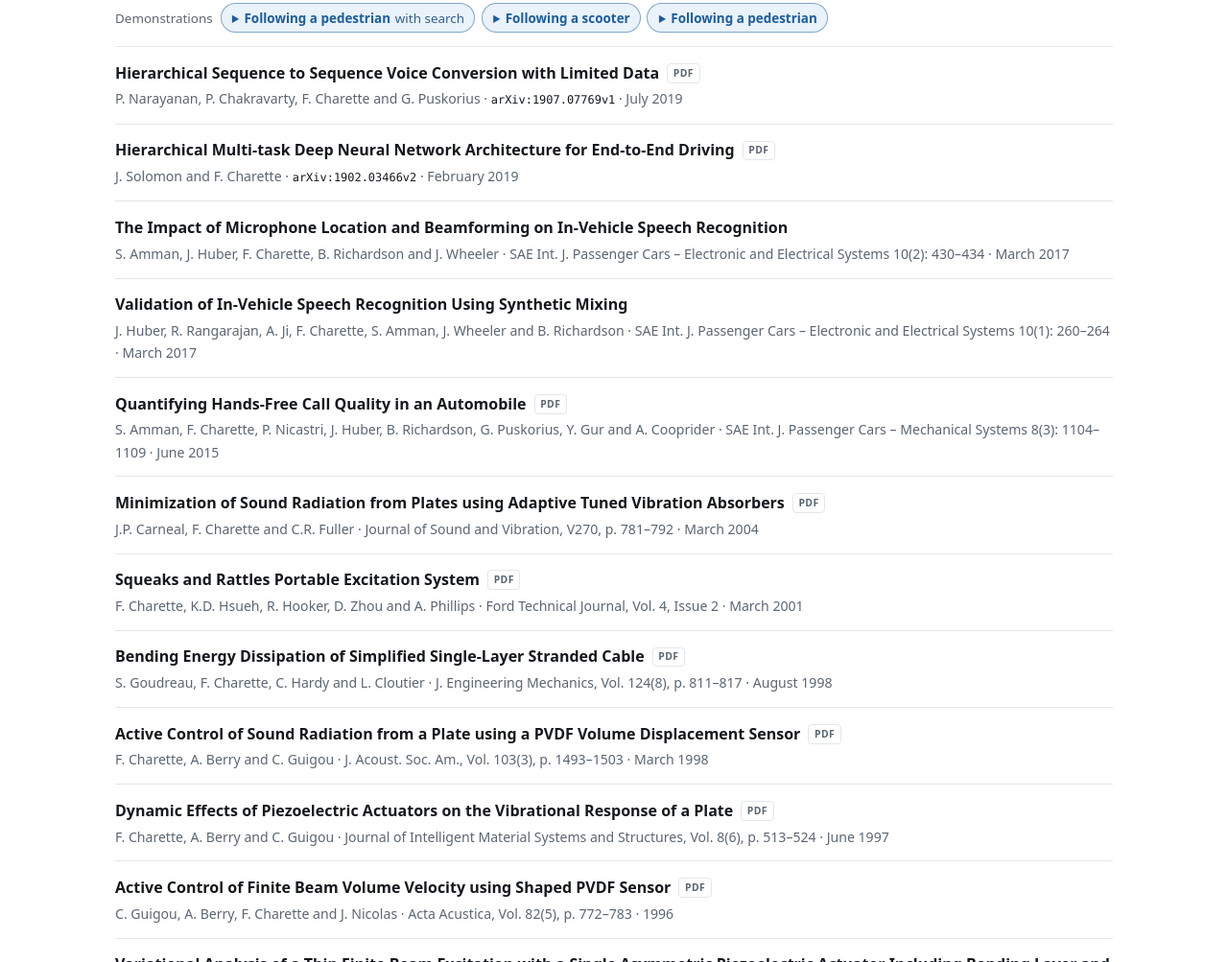
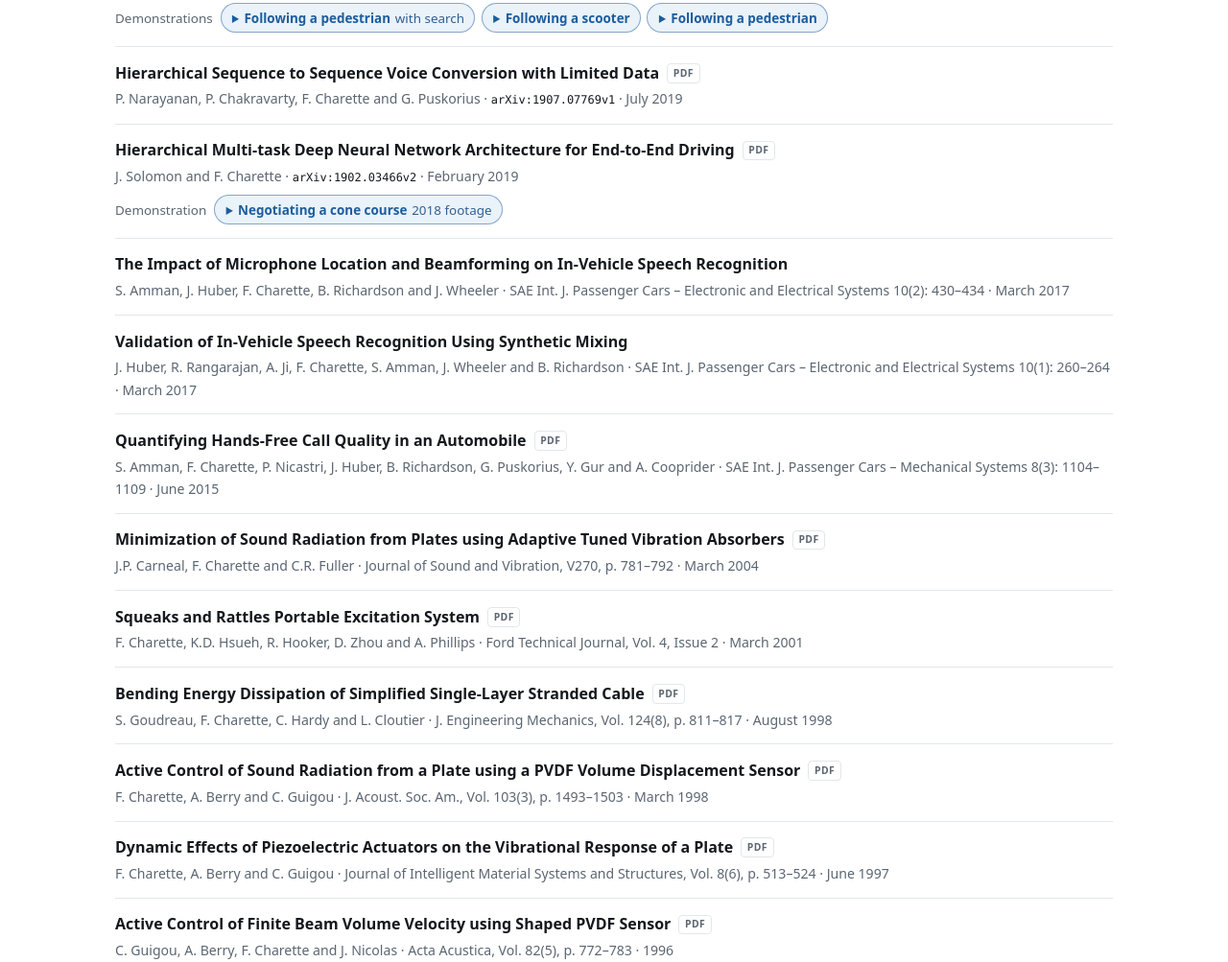
Before and after one commit to FrancoisCharette/bio, a plain HTML site: page index.html in a window 1280 px wide. Shown: the part 10598-11601 px from the top of the page at 96% size. Drawn offline with Linux system fonts and the light colour scheme.

Commit message:
Link the multi-task DNN demonstration
"Hierarchical Multi-task Deep Neural Network Architecture for End-to-End
Driving" now has the demonstration beside the arXiv paper: the scale
vehicle negotiating a dense cone course, with the onboard display
showing steering, the selected class and the frame rate.

The video carries its own title card naming the paper and both authors,
so the pairing is the video's own claim, not an inference.

Title taken from YouTube, which also confirmed it resolves and is not
private.

Co-Authored-By: Claude Opus 5 <noreply@anthropic.com>

```diff
--- a/index.html
+++ b/index.html
@@ -554,7 +554,7 @@
 
         <li><a class="pub-title" href="pubs/1907.07769v1.pdf">Hierarchical Sequence to Sequence Voice Conversion with Limited Data</a><span class="pub-meta">P. Narayanan, P. Chakravarty, F. Charette and G. Puskorius · <span class="id">arXiv:1907.07769v1</span> · July 2019</span></li>
 
-        <li><a class="pub-title" href="pubs/1902.03466v2.pdf">Hierarchical Multi-task Deep Neural Network Architecture for End-to-End Driving</a><span class="pub-meta">J. Solomon and F. Charette · <span class="id">arXiv:1902.03466v2</span> · February 2019</span></li>
+        <li><a class="pub-title" href="pubs/1902.03466v2.pdf">Hierarchical Multi-task Deep Neural Network Architecture for End-to-End Driving</a><span class="pub-meta">J. Solomon and F. Charette · <span class="id">arXiv:1902.03466v2</span> · February 2019</span><span class="pub-langs pub-videos"><span class="lang-label">Demonstration</span><a href="https://www.youtube.com/watch?v=2JtRCzuLz5Q" title="Hierarchical Multi-task DNN Architecture for End-to-End Driving (Ford Greenfield Labs, 2019)">Negotiating a cone course <span class="note">2018 footage</span></a></span></li>
 
         <li><span class="pub-title">The Impact of Microphone Location and Beamforming on In-Vehicle Speech Recognition</span><span class="pub-meta">S. Amman, J. Huber, F. Charette, B. Richardson and J. Wheeler · SAE Int. J. Passenger Cars – Electronic and Electrical Systems 10(2): 430–434 · March 2017</span></li>
 
```
